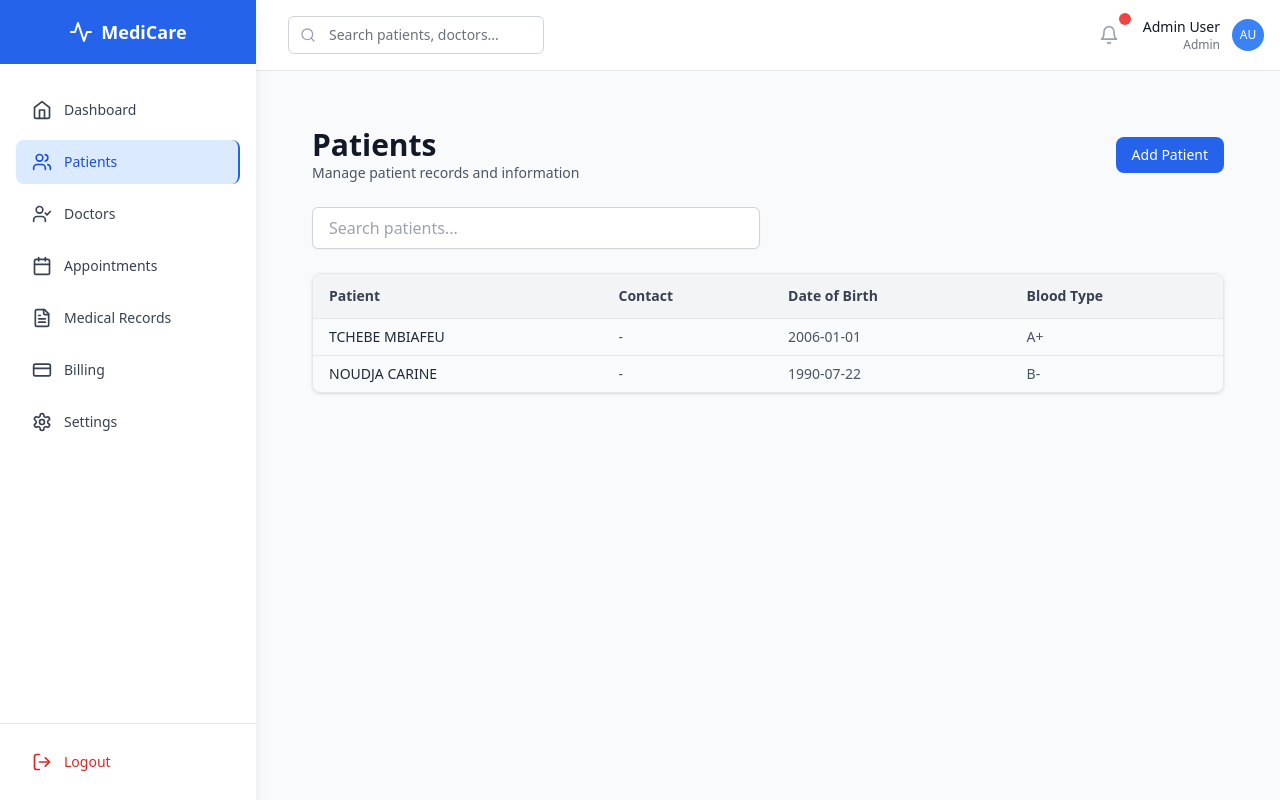
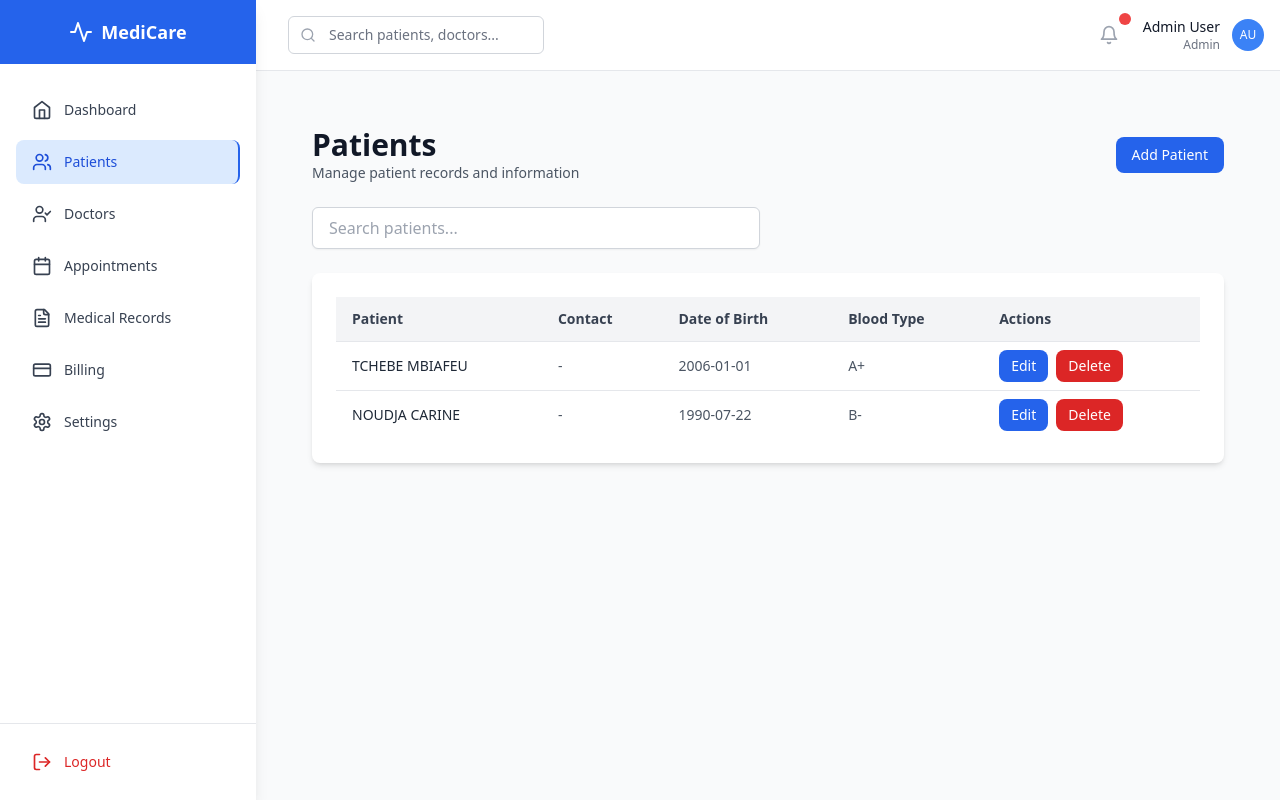
Before and after one commit to 22984400/HMS-FRONTEND, a React (Vite) app: page /patients in a window 1280 px wide. Built offline with nearby package versions, Linux system fonts and the light colour scheme; sample sign-in values are in the browser's storage.

Commit message:
Update Patients.tsx

```diff
--- a/src/pages/Patients.tsx
+++ b/src/pages/Patients.tsx
@@ -22,7 +22,6 @@ export const Patients: React.FC = () => {
     setLoading(true);
     try {
       const data = await apiService.getPatients();
-      console.log('✅ Loaded patients:', data);
       setPatients(data);
       setFiltered(data);
     } catch (error) {
@@ -59,6 +58,21 @@ export const Patients: React.FC = () => {
     }
   };
 
+  const handleEdit = (patient: Patient) => {
+    setEditingPatient(patient);
+    setShowForm(true);
+  };
+
+  const handleDelete = async (id: string) => {
+    if (!window.confirm('Are you sure you want to delete this patient?')) return;
+    try {
+      await apiService.deletePatient(id);
+      await fetchPatients();
+    } catch (error) {
+      console.error('❌ Failed to delete patient:', error);
+    }
+  };
+
   return (
     <div className="space-y-6 px-4 sm:px-6 lg:px-8 py-6">
       <div className="flex justify-between items-center">
@@ -88,7 +102,7 @@ export const Patients: React.FC = () => {
       ) : filtered.length === 0 ? (
         <p className="text-gray-600">No patients found.</p>
       ) : (
-        <div className="overflow-x-auto border rounded-lg shadow">
+        <div className="bg-white p-6 rounded-lg shadow-md overflow-x-auto">
           <table className="min-w-full table-auto text-sm text-left">
             <thead className="bg-gray-100 text-gray-700">
               <tr>
@@ -96,6 +110,7 @@ export const Patients: React.FC = () => {
                 <th className="px-4 py-3">Contact</th>
                 <th className="px-4 py-3">Date of Birth</th>
                 <th className="px-4 py-3">Blood Type</th>
+                <th className="px-4 py-3">Actions</th>
               </tr>
             </thead>
             <tbody>
@@ -107,6 +122,10 @@ export const Patients: React.FC = () => {
                   <td className="px-4 py-2 text-gray-600">{patient.phoneNumber || '-'}</td>
                   <td className="px-4 py-2 text-gray-600">{patient.dateOfBirth || '-'}</td>
                   <td className="px-4 py-2 text-gray-600">{patient.bloodType || '-'}</td>
+                  <td className="px-4 py-2 flex gap-2">
+                    <Button size="sm" onClick={() => handleEdit(patient)}>Edit</Button>
+                    <Button size="sm" variant="danger" onClick={() => handleDelete(patient.id)}>Delete</Button>
+                  </td>
                 </tr>
               ))}
             </tbody>
```
